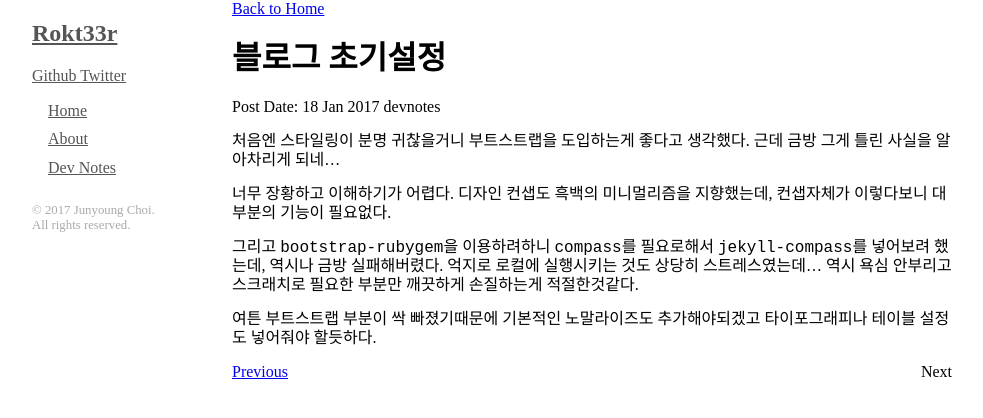
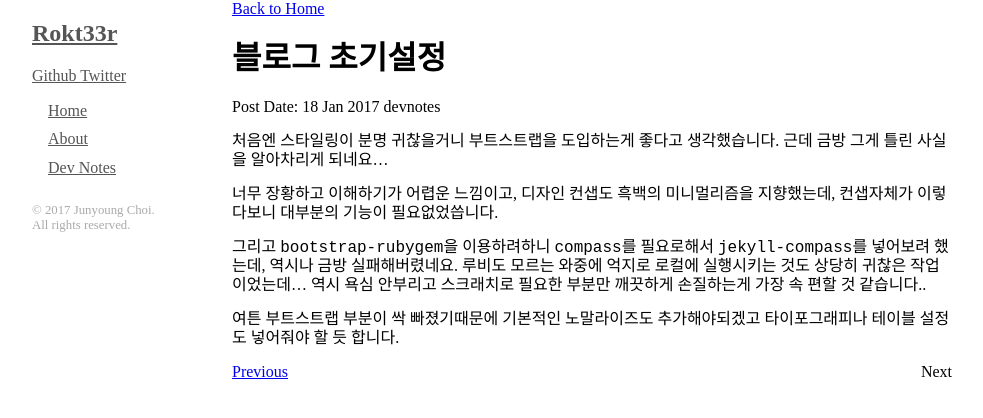
Before and after one commit to Rokt33r/rokt33r.github.io, a Jekyll site: the page built from devnotes/_posts/2017-01-18-blog-initial-configuration.md, in a window 1280 px wide. Shown: the top 418 px of the page, without its empty margins (148-1131 px from the left). Built offline with Jekyll 4.4.1, drawn with Linux system fonts in a browser that asks for light colours; nearby versions of some CDN libraries; some web fonts are replaced.

Commit message:
Add missing content

```diff
--- a/devnotes/_posts/2017-01-18-blog-initial-configuration.md
+++ b/devnotes/_posts/2017-01-18-blog-initial-configuration.md
@@ -3,11 +3,11 @@ layout: post
 title: 블로그 초기설정
 ---
 
-처음엔 스타일링이 분명 귀찮을거니 부트스트랩을 도입하는게 좋다고 생각했다.
-근데 금방 그게 틀린 사실을 알아차리게 되네...
+처음엔 스타일링이 분명 귀찮을거니 부트스트랩을 도입하는게 좋다고 생각했습니다.
+근데 금방 그게 틀린 사실을 알아차리게 되네요...
 
-너무 장황하고 이해하기가 어렵다. 디자인 컨샙도 흑백의 미니멀리즘을 지향했는데, 컨샙자체가 이렇다보니 대부분의 기능이 필요없다.
+너무 장황하고 이해하기가 어렵운 느낌이고, 디자인 컨샙도 흑백의 미니멀리즘을 지향했는데, 컨샙자체가 이렇다보니 대부분의 기능이 필요없었씁니다.
 
-그리고 `bootstrap-rubygem`을 이용하려하니 `compass`를 필요로해서 `jekyll-compass`를 넣어보려 했는데, 역시나 금방 실패해버렸다. 억지로 로컬에 실행시키는 것도 상당히 스트레스였는데... 역시 욕심 안부리고 스크래치로 필요한 부분만 깨끗하게 손질하는게 적절한것같다.
+그리고 `bootstrap-rubygem`을 이용하려하니 `compass`를 필요로해서 `jekyll-compass`를 넣어보려 했는데, 역시나 금방 실패해버렸네요. 루비도 모르는 와중에 억지로 로컬에 실행시키는 것도 상당히 귀찮은 작업이었는데... 역시 욕심 안부리고 스크래치로 필요한 부분만 깨끗하게 손질하는게 가장 속 편할 것 같습니다..
 
-여튼 부트스트랩 부분이 싹 빠졌기때문에 기본적인 노말라이즈도 추가해야되겠고 타이포그래피나 테이블 설정도 넣어줘야 할듯하다.
+여튼 부트스트랩 부분이 싹 빠졌기때문에 기본적인 노말라이즈도 추가해야되겠고 타이포그래피나 테이블 설정도 넣어줘야 할 듯 합니다.
```
